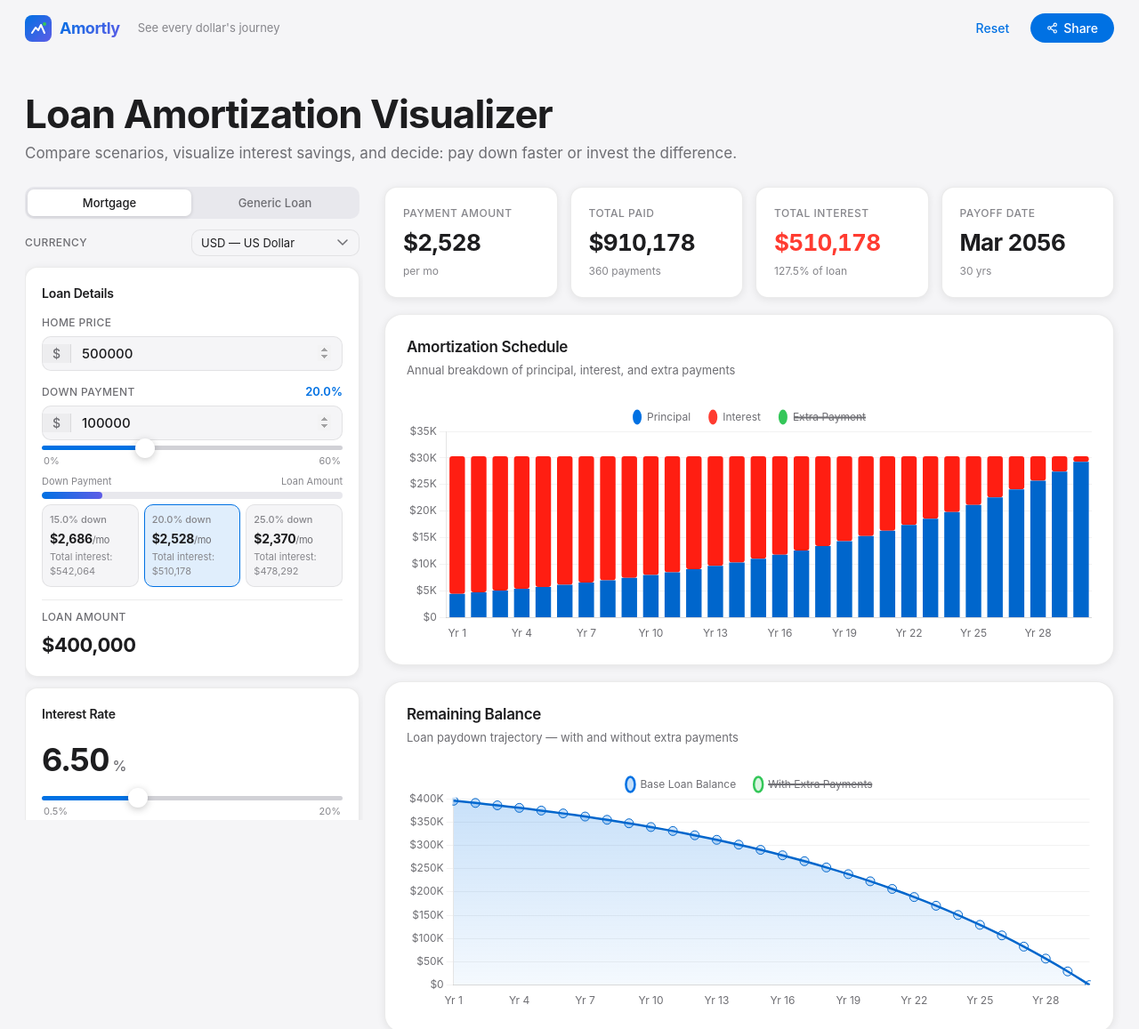
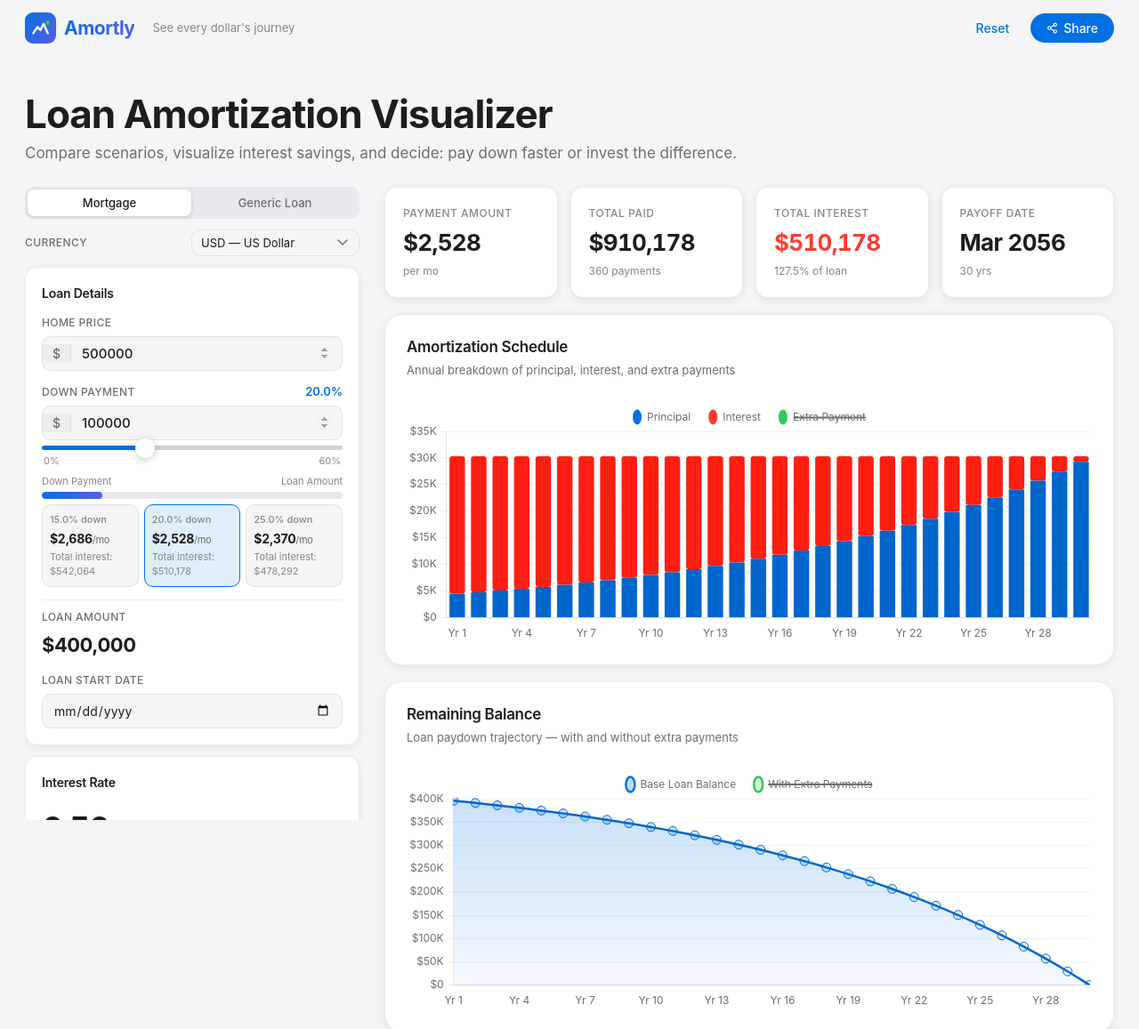
Before and after one commit to menciso1988/MBA-6223-SP26-T03-amortly, a plain HTML site: page index.html in a window 1280 px wide. Shown: the top 1157 px of the page at 89% size. Drawn offline with nearby package versions, Linux system fonts and the light colour scheme.

Commit message:
Add loan start date input; increase logo size 15%

```diff
--- a/css/style.css
+++ b/css/style.css
@@ -94,18 +94,18 @@ body {
   text-decoration: none;
 }
 .logo-icon {
-  width: 30px;
-  height: 30px;
+  width: 35px;
+  height: 35px;
   background: linear-gradient(135deg, var(--blue) 0%, var(--purple) 100%);
-  border-radius: 8px;
+  border-radius: 9px;
   display: flex;
   align-items: center;
   justify-content: center;
   flex-shrink: 0;
 }
-.logo-icon svg { width: 18px; height: 18px; }
+.logo-icon svg { width: 21px; height: 21px; }
 .logo-text {
-  font-size: 18px;
+  font-size: 21px;
   font-weight: 700;
   letter-spacing: -0.5px;
   background: linear-gradient(135deg, var(--blue), var(--purple));
@@ -340,6 +340,20 @@ body {
   padding-right: 32px;
 }
 .select-input:focus { border-color: var(--blue); }
+
+.date-input {
+  width: 100%;
+  padding: 9px 12px;
+  border: 1.5px solid var(--border);
+  border-radius: var(--radius-sm);
+  background: var(--bg);
+  font-family: var(--font);
+  font-size: 14px;
+  color: var(--text-primary);
+  outline: none;
+  transition: border-color 0.2s;
+}
+.date-input:focus { border-color: var(--blue); }
 
 .computed-group {
   padding-top: 10px;
--- a/index.html
+++ b/index.html
@@ -115,6 +115,11 @@
       <div class="input-group computed-group">
         <label class="input-label">Loan Amount</label>
         <div class="computed-value" id="loan-amount-display">$400,000</div>
+      </div>
+
+      <div class="input-group">
+        <label class="input-label">Loan Start Date</label>
+        <input type="date" id="loan-start-date" class="date-input">
       </div>
     </div>
 
--- a/js/amortization.js
+++ b/js/amortization.js
@@ -161,9 +161,9 @@ function periodsToString(periods, periodsPerYear) {
  * @param {number} totalMonths
  * @returns {string}  Formatted date string
  */
-function payoffDate(periods, periodsPerYear) {
+function payoffDate(periods, periodsPerYear, startDateStr) {
   const months = Math.round((periods / periodsPerYear) * 12);
-  const d = new Date();
+  const d = startDateStr ? new Date(startDateStr + 'T00:00:00') : new Date();
   d.setMonth(d.getMonth() + months);
   return d.toLocaleDateString('en-US', { month: 'short', year: 'numeric' });
 }
--- a/js/app.js
+++ b/js/app.js
@@ -15,6 +15,7 @@ let state = {
   extraOneTimePeriod: 1,
   extraRegularAmount: 500,
   extraRegularFrequency: 'monthly',
+  loanStartDate: '',
   marketMode: 'historical',
   decade: 'historical',
   riskProfile: 'moderate'
@@ -363,7 +364,7 @@ function recalculate() {
 
   const interestPct = principal > 0 ? (base.totalInterestPaid / principal * 100).toFixed(1) : 0;
   setTextContent('metric-interest-pct', `${interestPct}% of loan`);
-  setTextContent('metric-payoff-date', payoffDate(base.actualPeriods, state.paymentPeriods));
+  setTextContent('metric-payoff-date', payoffDate(base.actualPeriods, state.paymentPeriods, state.loanStartDate));
   setTextContent('metric-payoff-months', periodsToString(base.actualPeriods, state.paymentPeriods));
 
   // ── Extra Payment Impact Banner ──
@@ -374,7 +375,7 @@ function recalculate() {
     showEl('extra-impact-banner');
     setTextContent('impact-interest-saved', fmt(saved));
     setTextContent('impact-time-saved', periodsToString(periodsSaved, state.paymentPeriods));
-    setTextContent('impact-new-payoff', payoffDate(extra.actualPeriods, state.paymentPeriods));
+    setTextContent('impact-new-payoff', payoffDate(extra.actualPeriods, state.paymentPeriods, state.loanStartDate));
     setTextContent('impact-new-payment', `${fmt(extra.fixedPayment + (state.extraType === 'regular'
       ? (state.extraRegularAmount * (EXTRA_FREQ_MAP[state.extraRegularFrequency] || 12) / state.paymentPeriods)
       : 0))} / ${pmtLabel}`);
@@ -568,6 +569,10 @@ function bindEvents() {
     state.extraRegularFrequency = e.target.value;
     recalculate();
   });
+  el('loan-start-date').addEventListener('change', e => {
+    state.loanStartDate = e.target.value;
+    recalculate();
+  });
 
   // Market mode
   bindSegmentControl('market-mode-toggle', val => {
@@ -684,6 +689,7 @@ function populateFromState() {
   el('extra-onetime-period').value  = state.extraOneTimePeriod;
   el('extra-regular-amount').value  = state.extraRegularAmount;
   el('extra-regular-frequency').value = state.extraRegularFrequency;
+  el('loan-start-date').value = state.loanStartDate || '';
   el('decade-select').value  = state.decade;
   el('currency-select').value = state.currency.code;
 
--- a/js/data.js
+++ b/js/data.js
@@ -149,6 +149,7 @@ const DEFAULTS = {
   extraOneTimePeriod: 1,
   extraRegularAmount: 500,
   extraRegularFrequency: 'monthly',
+  loanStartDate: '',
   marketMode: 'historical',
   decade: 'historical',
   riskProfile: 'moderate'
```
